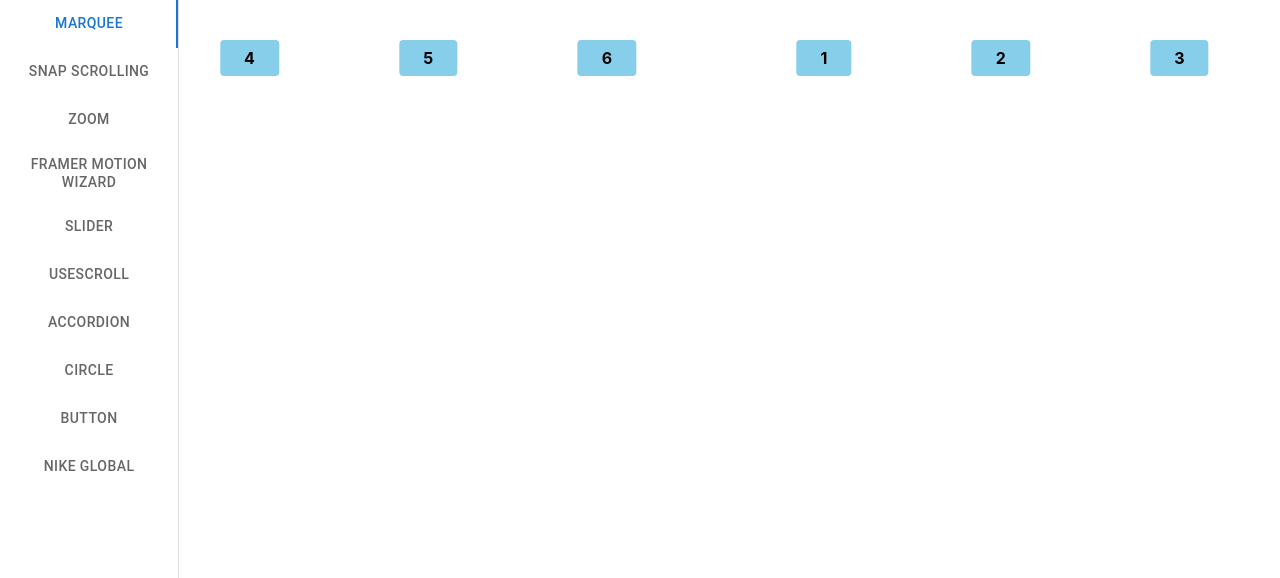
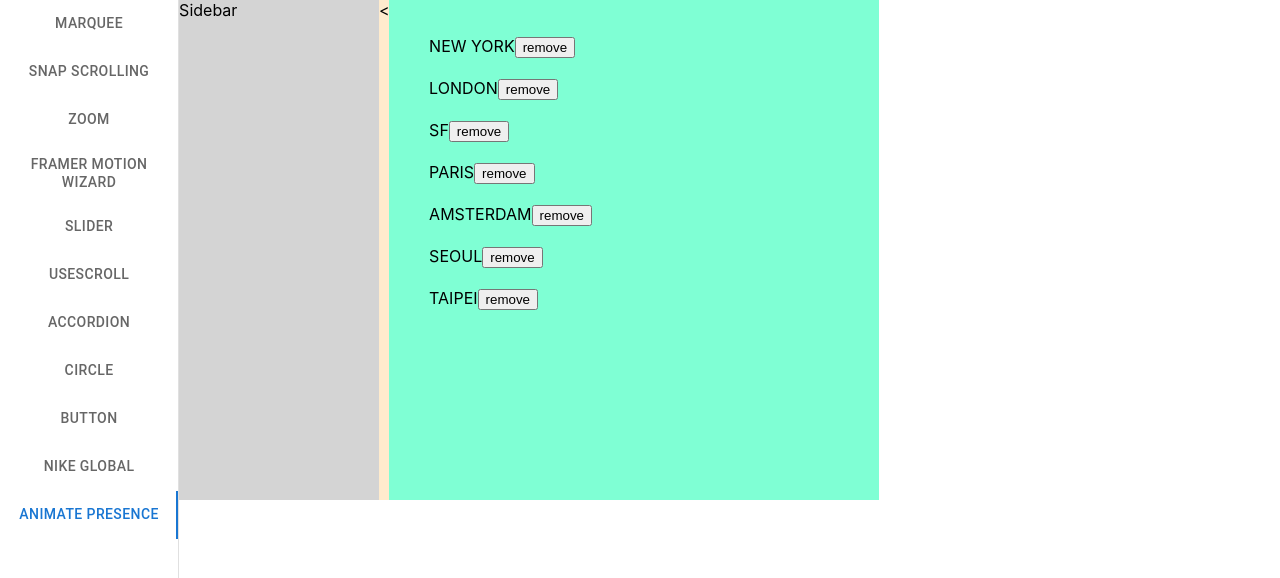
Before and after one commit to hwhong/play, a React (Create React App) app: page / in a window 1280 px wide. Shown: the top 578 px of the page. Built offline with nearby package versions, Linux system fonts and the light colour scheme.

Commit message:
added animatePresence

```diff
--- a/src/App.tsx
+++ b/src/App.tsx
@@ -17,6 +17,7 @@ import Tabs from "@mui/material/Tabs";
 import Tab from "@mui/material/Tab";
 import Typography from "@mui/material/Typography";
 import Box from "@mui/material/Box";
+import { AnimatePresenceExample } from "./components/animate-presence/animate-presence";
 // import { Parallax } from "./components/parallax/parallax";
 
 interface Content {
@@ -48,7 +49,7 @@ function TabPanel(props: TabPanelProps) {
 }
 
 function App() {
-  const [value, setValue] = React.useState(0);
+  const [value, setValue] = React.useState(10);
 
   const handleChange = (event: React.SyntheticEvent, newValue: number) => {
     setValue(newValue);
@@ -84,6 +85,10 @@ function App() {
     {
       name: "Nike Global",
       node: <NikeGlobal />,
+    },
+    {
+      name: "Animate Presence",
+      node: <AnimatePresenceExample />,
     },
   ];
 
--- /dev/null
+++ b/src/components/animate-presence/animate-presence.module.css
@@ -0,0 +1,42 @@
+.root {
+  width: 700px;
+  height: 500px;
+  background-color: aquamarine;
+  display: flex;
+}
+
+.sidebarWrapper {
+  display: flex;
+}
+
+.sidebar {
+  /* width: 200px; */
+  height: 100%;
+  background-color: #d4d4d4;
+  display: flex;
+}
+
+.toggle {
+  width: 10px;
+  height: 100%;
+  background-color: blanchedalmond;
+  margin-left: auto;
+  cursor: pointer;
+}
+
+.listWrapper {
+  display: flex;
+  flex-direction: column;
+}
+
+.list {
+  list-style: none;
+}
+
+.listItem {
+  margin: 20px 0;
+}
+
+.removeButton {
+  margin-left: auto;
+}
--- /dev/null
+++ b/src/components/animate-presence/animate-presence.tsx
@@ -0,0 +1,85 @@
+import React, { useState } from "react";
+import styles from "./animate-presence.module.css";
+import { AnimatePresence, motion } from "framer-motion";
+
+export function AnimatePresenceExample() {
+  const [isOpen, setIsOpen] = useState(true);
+  const [reminders, setReminders] = useState([
+    "NEW YORK",
+    "LONDON",
+    "SF",
+    "PARIS",
+    "AMSTERDAM",
+    "SEOUL",
+    "TAIPEI",
+  ]);
+
+  // declarative programming
+  return (
+    <div className={styles.root}>
+      {/* this means that onMount initially, we don't want any animations */}
+      <AnimatePresence initial={false}>
+        <div className={styles.sidebarWrapper}>
+          {isOpen && (
+            <motion.div
+              className={styles.sidebar}
+              animate={{ width: 200 }}
+              initial={{ width: 0 }}
+              exit={{ width: 0 }}
+            >
+              Sidebar
+            </motion.div>
+          )}
+          <div className={styles.toggle} onClick={() => setIsOpen(!isOpen)}>
+            {isOpen ? "<" : ">"}
+          </div>
+        </div>
+      </AnimatePresence>
+      <div className={styles.listWrapper}>
+        {/* <button
+          onClick={() => {
+            setReminders([...reminders, "TOKYO"]);
+          }}
+        >
+          +
+        </button> */}
+        <ul className={styles.list}>
+          <AnimatePresence>
+            {reminders.map((r, i) => (
+              <motion.li
+                key={r}
+                className={styles.listItem}
+                custom={i}
+                variants={{
+                  hidden: (i) => ({ opacity: 0, y: -50 * i }),
+                  visible: (i) => ({
+                    y: 0,
+                    opacity: 1,
+                    transition: { delay: i * 0.05 },
+                  }),
+                  removed: { opacity: 0 },
+                }}
+                initial="hidden"
+                animate="visible"
+                // THIS GETS FIRED BEFORE THE NODE IS REMOVED FROM THE DOM
+                exit="removed"
+              >
+                {r}
+                <button
+                  key={`${r} - ${i}`}
+                  className={styles.removeButton}
+                  onClick={() => {
+                    reminders.splice(i, 1);
+                    setReminders([...reminders]);
+                  }}
+                >
+                  remove
+                </button>
+              </motion.li>
+            ))}
+          </AnimatePresence>
+        </ul>
+      </div>
+    </div>
+  );
+}
--- a/src/components/scroll-listener/scroll-listener.tsx
+++ b/src/components/scroll-listener/scroll-listener.tsx
@@ -13,7 +13,7 @@ export function ScrollListener() {
         className={styles.progress}
       />
       <div className={styles.blocksWrapper}>
-        {Array.from(Array(10).keys()).map((k) => (
+        {Array.from(Array(100).keys()).map((k) => (
           <div className={styles.block}>{k}</div>
         ))}
       </div>
```
